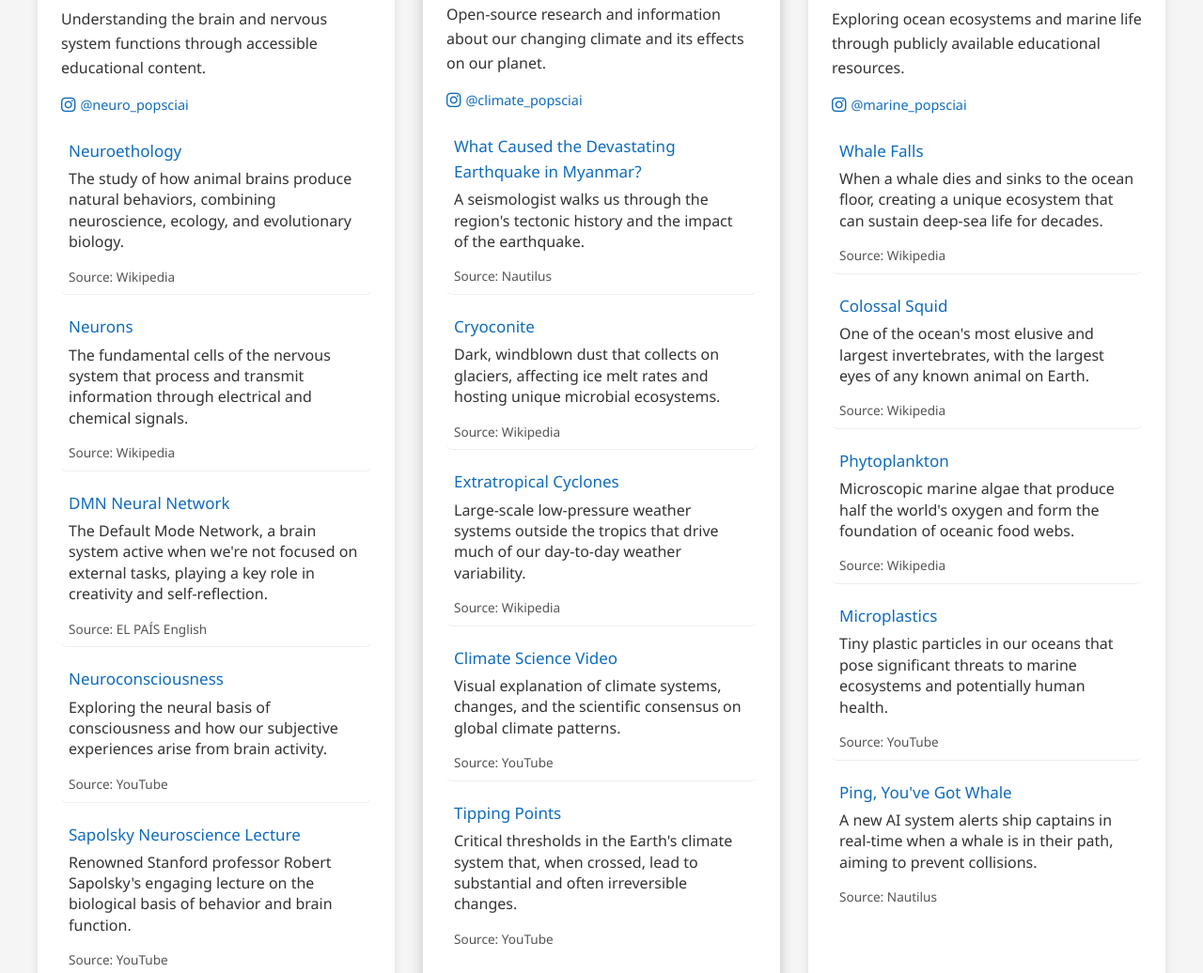
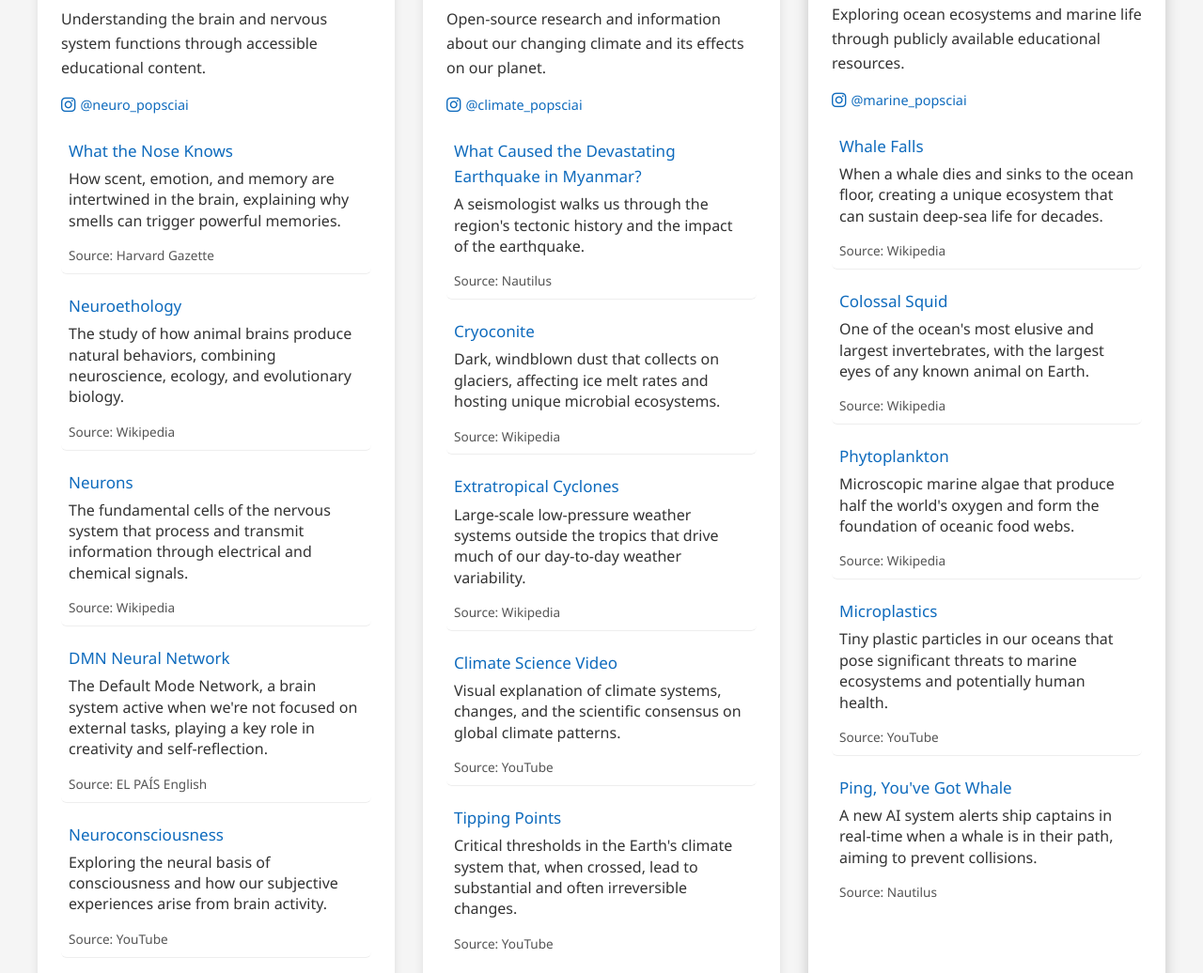
Before and after one commit to zsintech/popsci.ai, a plain HTML site: page index.html in a window 1280 px wide. Shown: the part 2653-3689 px from the top of the page at 94% size. Drawn offline with Linux system fonts and the light colour scheme.

Commit message:
Description of your changes

```diff
--- a/index.html
+++ b/index.html
@@ -641,6 +641,11 @@
                     </div>
                     <ul class="links-list">
                         <li>
+                            <a href="https://click.popsci.ai/olfactoryMemories">What the Nose Knows</a>
+                            <p class="link-description">How scent, emotion, and memory are intertwined in the brain, explaining why smells can trigger powerful memories.</p>
+                            <span class="source">Source: Harvard Gazette</span>
+                        </li>
+                        <li>
                             <a href="https://click.popsci.ai/Neuroethology">Neuroethology</a>
                             <p class="link-description">The study of how animal brains produce natural behaviors, combining neuroscience, ecology, and evolutionary biology.</p>
                             <span class="source">Source: Wikipedia</span>
```
